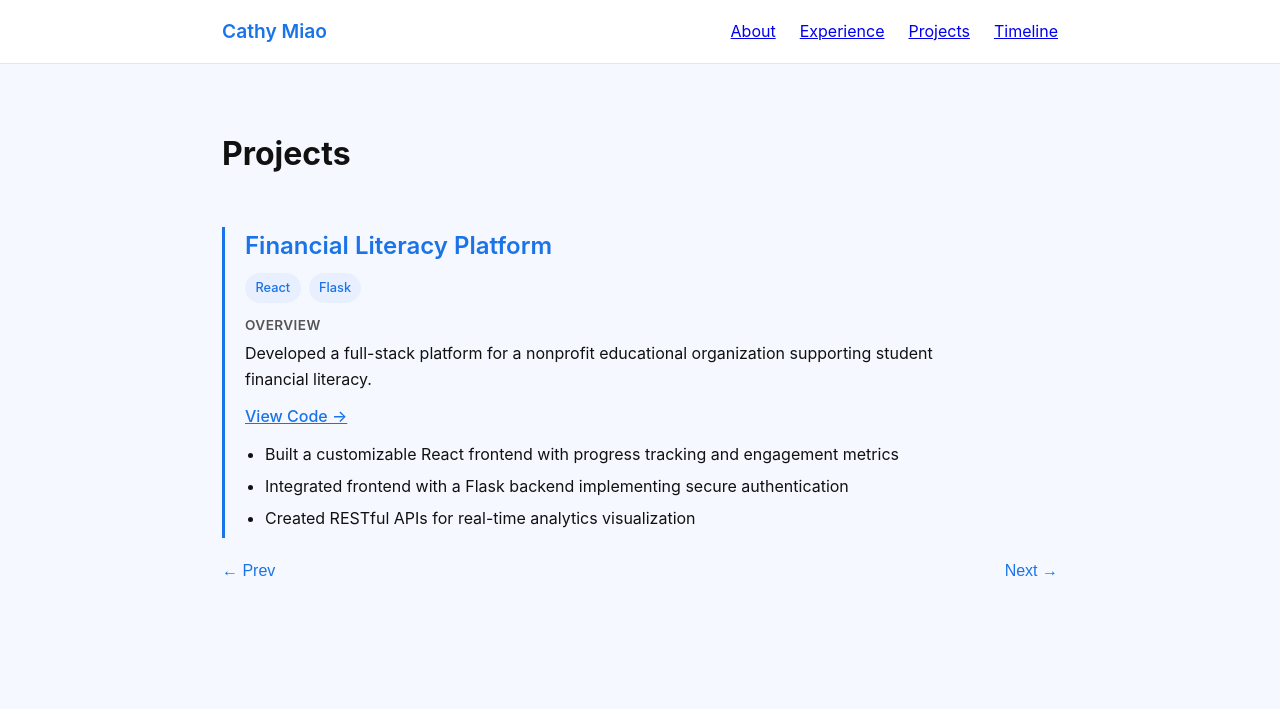
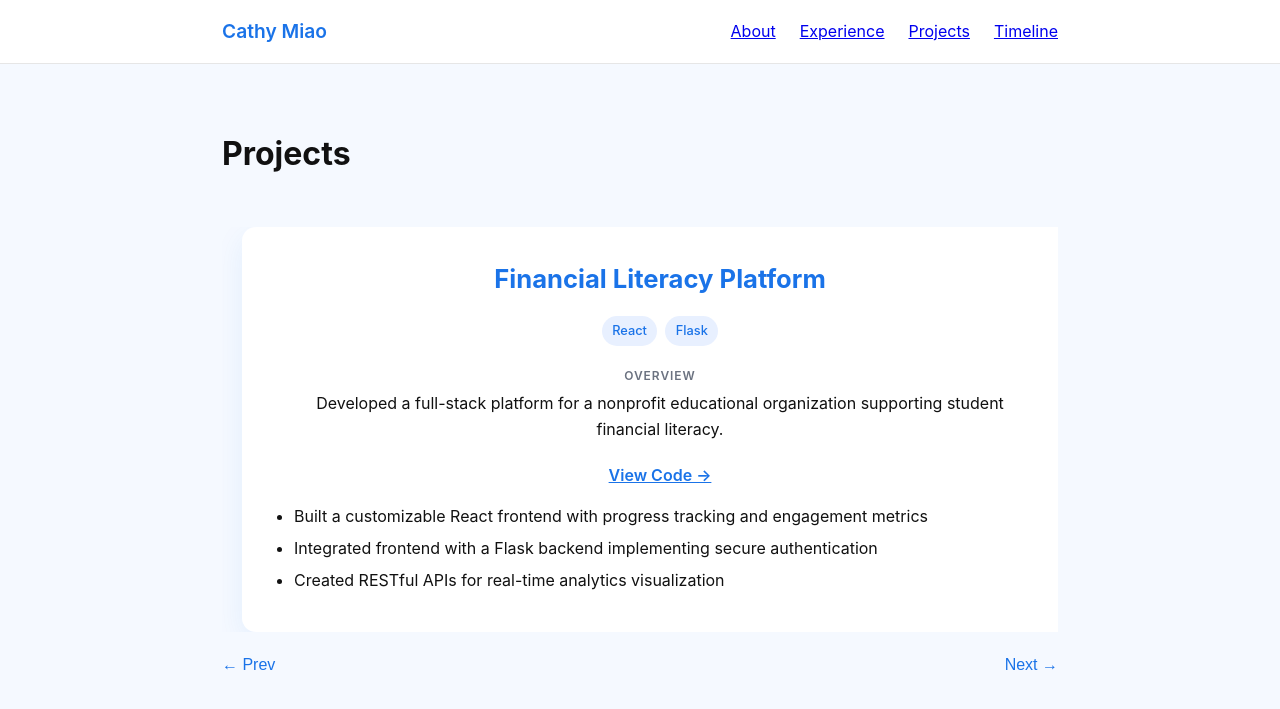
Before and after one commit to cathymiao04/digitalportfolio, a Jekyll site: the page built from projects.md, in a window 1280 px wide. Shown: the top 709 px of the page. Built offline with Jekyll 4.4.1, drawn with Linux system fonts in a browser that asks for light colours.

Commit message:
Update style.css

```diff
--- a/assets/css/style.css
+++ b/assets/css/style.css
@@ -93,34 +93,43 @@ body {
 .project-slide {
   flex: 0 0 100%;
   max-width: 100%;
-  padding: 0 1.25rem;
-  border-left: 3px solid #1a73e8;
+  padding: 2rem;
+  background: #ffffff;
+  border-radius: 14px;
+  box-shadow: 0 10px 30px rgba(26, 115, 232, 0.08);
+  margin: 0 1.25rem;
 }
 
 .project-title {
-  font-size: 1.5rem;
-  font-weight: 600;
+  font-size: 1.6rem;
+  font-weight: 700;
   color: #1a73e8;
-  margin-bottom: 0.5rem;
+  text-align: center;
+  margin-bottom: 1rem;
 }
 
 .project-overview {
-  margin-top: 0.75rem;
-  margin-bottom: 0.75rem;
+  margin: 1.25rem auto;
   max-width: 720px;
+  text-align: center;
 }
 
 .project-overview-label {
-  font-size: 0.85rem;
+  font-size: 0.75rem;
   font-weight: 600;
-  color: #555;
+  color: #6b7280;
   text-transform: uppercase;
-  letter-spacing: 0.03em;
-  margin-bottom: 0.25rem;
+  letter-spacing: 0.08em;
+  margin-bottom: 0.4rem;
+}
+
+.project-links {
+  text-align: center;
+  margin: 1rem 0;
 }
 
 .project-links a {
-  font-weight: 500;
+  font-weight: 600;
   color: #1a73e8;
 }
 
@@ -149,8 +158,10 @@ body {
 
 .project-tools {
   display: flex;
+  justify-content: center;
+  flex-wrap: wrap;
   gap: 0.5rem;
-  margin-bottom: 0.75rem;
+  margin-bottom: 1.25rem;
 }
 
 .tool-pill {
```
